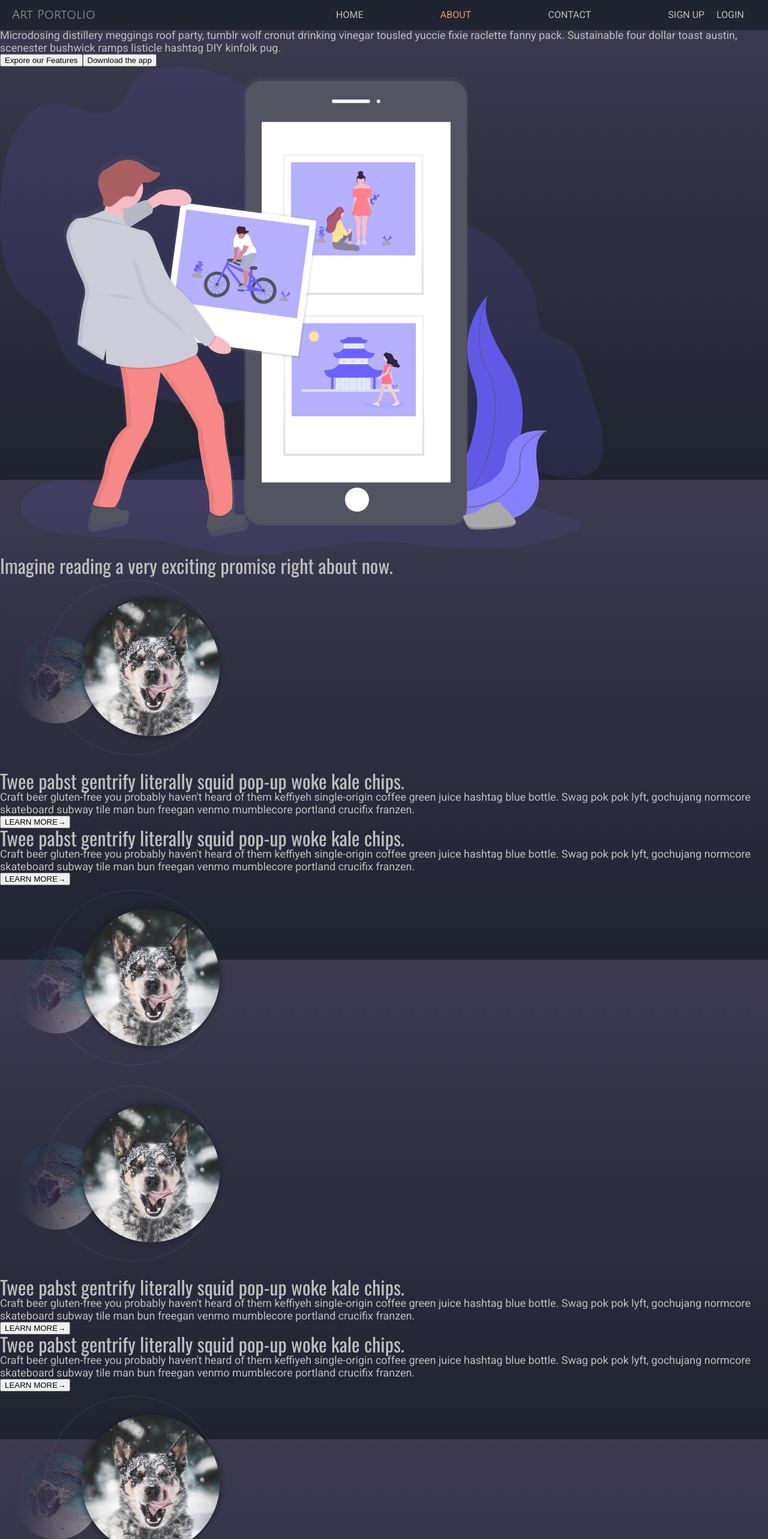
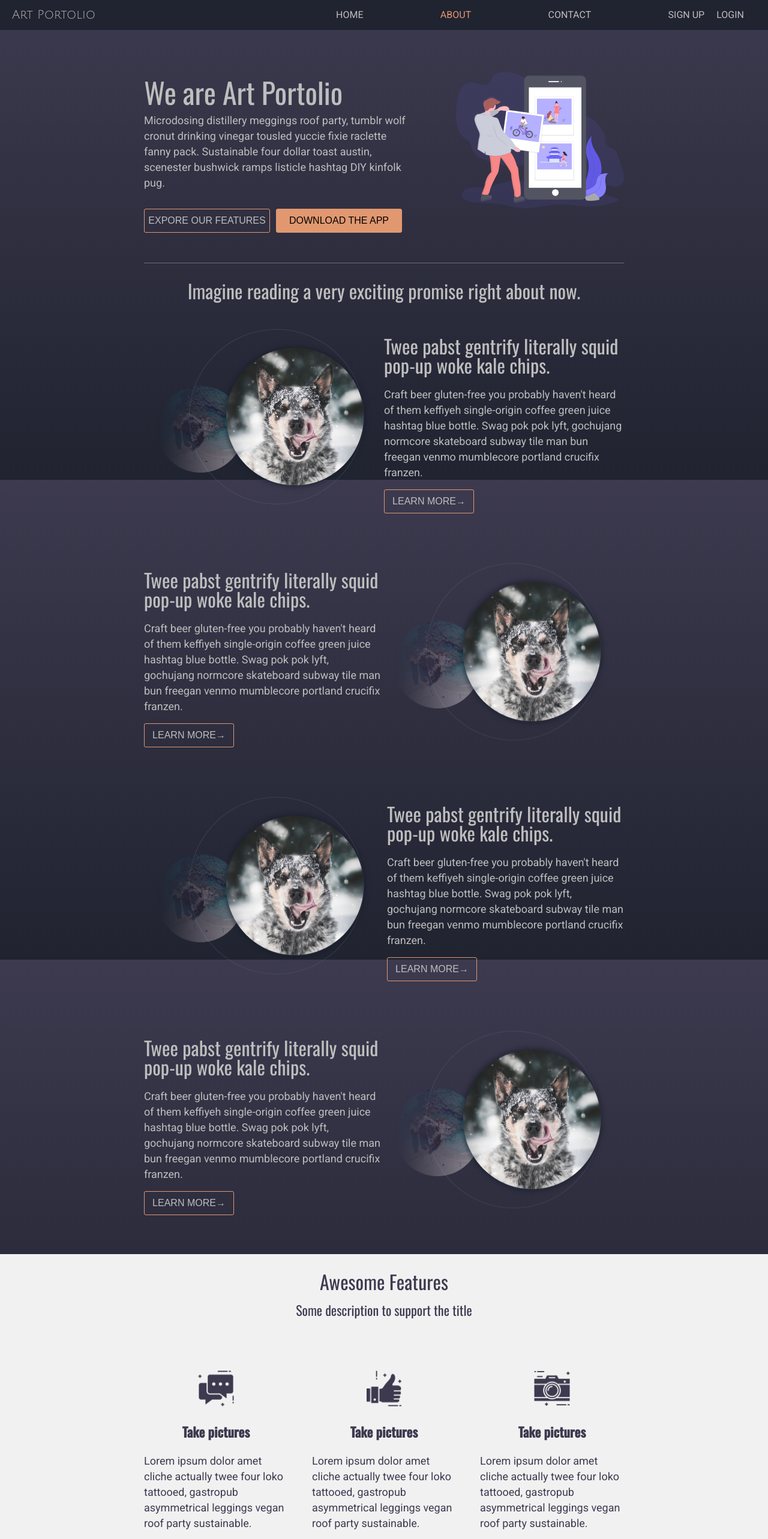
Before and after one commit to DianaIgnatescu/art-portfolio-react-redux, a React (Create React App) app: page /about in a window 1280 px wide. Shown: the top 2566 px of the page at 60% size. Built offline with nearby package versions, Linux system fonts and the light colour scheme; no server answers.

Commit message:
Add styled components

```diff
--- a/src/components/AboutPage.js
+++ b/src/components/AboutPage.js
@@ -1,16 +1,27 @@
 import React from 'react';
+import styled from 'styled-components';
 import AboutPageHeader from './AboutPageHeader';
 import AboutPageServices from './AboutPageServices';
 import AboutPageFeatures from './AboutPageFeatures';
 import AboutPageTeam from './AboutPageTeam';
 
+const AboutPageWrapper = styled.div`
+  padding: 80px 0;
+  h1, h2, h3 {
+    padding: 10px 0;
+  }
+  p {
+    line-height: 2.6rem;
+  }
+`;
+
 const AboutPage = () => (
-  <div className="about-page-wrapper">
+  <AboutPageWrapper>
     <AboutPageHeader />
     <AboutPageServices />
     <AboutPageFeatures />
     <AboutPageTeam />
-  </div>
+  </AboutPageWrapper>
 );
 
 export default AboutPage;
--- a/src/components/AboutPageFeatures.js
+++ b/src/components/AboutPageFeatures.js
@@ -1,4 +1,5 @@
 import React from 'react';
+import styled from 'styled-components';
 import SvgIconOne from '../assets/about-page/seo-icons/seo-1.png';
 import SvgIconTwo from '../assets/about-page/seo-icons/seo-2.png';
 import SvgIconThree from '../assets/about-page/seo-icons/seo-3.png';
@@ -6,72 +7,118 @@ import SvgIconFour from '../assets/about-page/seo-icons/seo-4.png';
 import SvgIconFive from '../assets/about-page/seo-icons/seo-5.png';
 import SvgIconSix from '../assets/about-page/seo-icons/seo-6.png';
 
+
+const Features = styled.section`
+  text-align: center;
+  padding: 20px 0;
+  background: #F1F1F1;
+  h2, h3 {
+  color: #3D3A4F;
+  }
+`;
+
+const FeaturesDetails = styled.div`
+  max-width: 800px;
+  margin: 0 auto;
+  display: flex;
+  flex-direction: column;
+  padding: 30px 0;
+`;
+
+const FeaturesRow = styled.div`
+  display: flex;
+  flex-wrap: wrap;
+  justify-content: space-between;
+  @media (max-width: 500px) {
+    flex-direction: column;
+  }
+`;
+
+const Feature = styled.div`
+  max-width: 30%;
+  padding: 30px 0;
+  img {
+    max-width: 100px;
+    padding: 20px;
+  }
+  h3 {
+    font-weight: bold;
+  }
+  p {
+    color: #3D3A4F;
+    text-align: left;
+    padding-top: 15px;
+  }
+  @media(max-width: 500px) {
+    max-width: 100%;
+    padding: 20px;
+  }
+`;
+
 const AboutPageFeatures = () => (
-  <section className="features">
+  <Features>
     <h2>Awesome Features</h2>
     <h3>Some description to support the title</h3>
-    <div className="features-details">
-
-      <div className="features-row">
-        <div className="feature">
+    <FeaturesDetails>
+      <FeaturesRow>
+        <Feature>
           <img src={SvgIconOne} alt="features" />
           <h3>Take pictures</h3>
           <p>
             Lorem ipsum dolor amet cliche actually twee four loko tattooed, gastropub asymmetrical
             leggings vegan roof party sustainable.
           </p>
-        </div>
+        </Feature>
 
-        <div className="feature">
+        <Feature>
           <img src={SvgIconTwo} alt="features" />
           <h3>Take pictures</h3>
           <p>
             Lorem ipsum dolor amet cliche actually twee four loko tattooed, gastropub asymmetrical
             leggings vegan roof party sustainable.
           </p>
-        </div>
+        </Feature>
 
-        <div className="feature">
+        <Feature>
           <img src={SvgIconThree} alt="features" />
           <h3>Take pictures</h3>
           <p>
             Lorem ipsum dolor amet cliche actually twee four loko tattooed, gastropub asymmetrical
             leggings vegan roof party sustainable.
           </p>
-        </div>
-      </div>
+        </Feature>
+      </FeaturesRow>
 
-
-      <div className="features-row">
-        <div className="feature">
+      <FeaturesRow>
+        <Feature>
           <img src={SvgIconFour} alt="features" />
           <h3>Take pictures</h3>
           <p>
-Lorem ipsum dolor amet cliche actually twee four loko tattooed, gastropub asymmetrical
+            Lorem ipsum dolor amet cliche actually twee four loko tattooed, gastropub asymmetrical
             leggings vegan roof party sustainable.
           </p>
-        </div>
+        </Feature>
 
-        <div className="feature">
+        <Feature>
           <img src={SvgIconFive} alt="features" />
           <h3>Take pictures</h3>
           <p>
-Lorem ipsum dolor amet cliche actually twee four loko tattooed, gastropub asymmetrical
+            Lorem ipsum dolor amet cliche actually twee four loko tattooed, gastropub asymmetrical
             leggings vegan roof party sustainable.
           </p>
-        </div>
+        </Feature>
 
-        <div className="feature">
+        <Feature>
           <img src={SvgIconSix} alt="features" />
           <h3>Take pictures</h3>
           <p>
-Lorem ipsum dolor amet cliche actually twee four loko tattooed, gastropub asymmetrical
+            Lorem ipsum dolor amet cliche actually twee four loko tattooed, gastropub asymmetrical
             leggings vegan roof party sustainable.
           </p>
-        </div>
-      </div>
-    </div>
-  </section>
+        </Feature>
+      </FeaturesRow>
+    </FeaturesDetails>
+  </Features>
 );
 
 export default AboutPageFeatures;
--- a/src/components/AboutPageHeader.js
+++ b/src/components/AboutPageHeader.js
@@ -1,8 +1,68 @@
 import React from 'react';
+import styled from 'styled-components';
 import DownloadApp from '../assets/about-page/download-app.svg';
 
+const AboutHeader = styled.section`
+  max-width: 800px;
+  display: flex;
+  justify-content: space-between;
+  padding: 30px 0;
+  border-bottom: 1px solid #676D85;
+  margin: 10px auto;
+  @media (max-width: 500px) {
+    flex-direction: column;
+  }
+  .about-header-left {
+    max-width: 60%;
+    padding-right: 5%;
+    @media (max-width: 500px) {
+      max-width: 100%;
+      padding: 0 20px;
+    }
+    .cta-buttons {
+      padding: 20px 0;
+    }
+    button {
+      height: 40px;
+      width: 210px;
+      margin: 10px 10px 0 0;
+      border-radius: 3px;
+      text-transform: uppercase;
+      font-size: 1.6rem;
+      &:hover {
+        cursor: pointer;
+        opacity: 0.8;
+      }
+      @media (max-width: 500px) {
+        width: 100%;
+      }
+    }
+    .bordered {
+      color: #BEBEBE;
+      background: none;
+      border: 1px solid #E19870;
+
+    }
+    .filled {
+      background: #E19870;
+      height: 40px;
+      border: 1px solid #E19870;
+    }
+  }
+  .about-header-right {
+    max-width: 35%;
+    @media (max-width: 500px) {
+      max-width: 100%;
+      padding: 40px 20px;
+    }
+    img {
+      max-width: 100%;
+    }
+  }
+`;
+
 const AboutPageHeader = () => (
-  <section className="about-header">
+  <AboutHeader>
     <div className="about-header-left">
       <h1>We are Art Portolio</h1>
       <p>
@@ -12,14 +72,14 @@ const AboutPageHeader = () => (
         listicle hashtag DIY kinfolk pug.
       </p>
       <div className="cta-buttons">
-        <button type="button" className="purple">Expore our Features</button>
-        <button type="button" className="orange">Download the app</button>
+        <button type="button" className="bordered">Expore our Features</button>
+        <button type="button" className="filled">Download the app</button>
       </div>
     </div>
     <div className="about-header-right">
       <img src={DownloadApp} alt="download-app" />
     </div>
-  </section>
+  </AboutHeader>
 );
 
 export default AboutPageHeader;
--- a/src/components/AboutPageServices.js
+++ b/src/components/AboutPageServices.js
@@ -1,13 +1,72 @@
 import React from 'react';
+import styled from 'styled-components';
 import FeatureOne from '../assets/about-page/landing-page1.png';
+
+const ServicesBreakdown = styled.div`
+  max-width: 800px;
+  margin: 20px auto;
+  @media (max-width: 500px) {
+    padding: 20px;
+
+  }
+  h2 {
+    text-align: center;
+  }
+`;
+
+const DetailedServices = styled.div`
+  display: flex;
+  flex-direction: column;
+`;
+
+const Service = styled.div`
+  display: flex;
+  padding: 30px 0;
+  justify-content: space-between;
+  @media (max-width: 500px) {
+    flex-direction: column;
+  }
+  .service-image {
+    width: 50%;
+    @media (max-width: 500px) {
+    width: 100%;
+  }
+  }
+  .service-details {
+    width: 50%;
+    @media (max-width: 500px) {
+      width: 100%;
+    }
+    h2 {
+    text-align: left;
+    padding: 20px 0;
+    }
+    button {
+      height: 40px;
+      width: 150px;
+      border-radius: 3px;
+      margin: 15px 0;
+      font-size: 1.6rem;
+      color: #BEBEBE;
+      background: none;
+      border: 1px solid #E19870;
+      &:hover {
+        cursor: pointer;
+        opacity: 0.8;
+      }
+    }
+  }
+`;
 
 const AboutPageServices = () => (
   <section className="services-wrapper">
-    <div className="services-breakdown">
+    <ServicesBreakdown>
       <h2>Imagine reading a very exciting promise right about now.</h2>
-      <div className="detailed-services">
-        <div className="service">
-          <img src={FeatureOne} alt="service" />
+      <DetailedServices>
+        <Service>
+          <div className="service-image">
+            <img src={FeatureOne} alt="service" />
+          </div>
           <div className="service-details">
             <h2>Twee pabst gentrify literally squid pop-up woke kale chips.</h2>
             <p>
@@ -17,9 +76,9 @@ const AboutPageServices = () => (
             </p>
             <button type="button">LEARN MORE→</button>
           </div>
-        </div>
+        </Service>
 
-        <div className="service">
+        <Service>
           <div className="service-details">
             <h2>Twee pabst gentrify literally squid pop-up woke kale chips.</h2>
             <p>
@@ -31,18 +90,18 @@ const AboutPageServices = () => (
           </div>
           <img src={FeatureOne} alt="service" />
 
-        </div>
+        </Service>
 
-        <div className="service">
+        <Service>
           <img src={FeatureOne} alt="service" />
           <div className="service-details">
             <h2>Twee pabst gentrify literally squid pop-up woke kale chips.</h2>
             <p>Craft beer gluten-free you probably haven't heard of them keffiyeh single-origin coffee green juice hashtag blue bottle. Swag pok pok lyft, gochujang normcore skateboard subway tile man bun freegan venmo mumblecore portland crucifix franzen.</p>
             <button>LEARN MORE→</button>
           </div>
-        </div>
+        </Service>
 
-        <div className="service">
+        <Service>
           <div className="service-details">
             <h2>Twee pabst gentrify literally squid pop-up woke kale chips.</h2>
             <p>
@@ -53,9 +112,9 @@ const AboutPageServices = () => (
             <button type="button">LEARN MORE→</button>
           </div>
           <img src={FeatureOne} alt="service" />
-        </div>
-      </div>
-    </div>
+        </Service>
+      </DetailedServices>
+    </ServicesBreakdown>
 
   </section>
 );
--- a/src/components/AboutPageTeam.js
+++ b/src/components/AboutPageTeam.js
@@ -1,13 +1,120 @@
 import React from 'react';
+import styled from 'styled-components';
 import MemberOne from '../assets/about-page/member1.png';
-import MemberTwo from '../assets/about-page/member2.jpg';
+import MemberTwo from '../assets/about-page/member2.png';
 import MemberThree from '../assets/about-page/member3.jpg';
 import MemberFour from '../assets/about-page/member4.jpg';
 import Inc500 from '../assets/about-page/inc-500.svg';
 
+const Team = styled.section`
+  max-width: 800px;
+  margin: 0 auto;
+  padding: 30px 0;
+  display: flex;
+  flex-direction: column;
+  @media(max-width:500px) {
+    padding: 20px;
+  }
+`;
+
+const TeamMembers = styled.div`
+  display: flex;
+  flex-wrap: wrap;
+  justify-content: space-between;
+  padding: 30px 0;
+  @media(max-width: 500px) {
+    flex-direction: column;
+    padding
+  }
+`;
+
+const Member = styled.div`
+  display: flex;
+  flex-direction: column;
+  align-items: center;
+  img {
+  width:100px;
+  height: 100px;
+  border-radius: 50%;
+  margin: 20px 0;
+}
+`;
+
+const JoinTeam = styled.div`
+  text-align: center;
+  padding: 30px 0;
+`;
+
+const Testimonials = styled.div`
+  max-width: 800px;
+  margin: 0 auto;
+  padding: 30px 0;
+  font-style: italic;
+  @media(max-width: 500px) {
+    padding: 20px;
+  }
+  button {
+    height: 40px;
+    border-radius: 3px;
+    font-size: 1.6rem;
+    margin-top: 20px;
+    width: 210px;
+    color: #BEBEBE;
+    background: none;
+    border: 1px solid #E19870;
+    text-transform: uppercase;
+    &:hover {
+      cursor: pointer;
+      opacity: 0.8;
+    }
+  }
+`;
+
+const Company = styled.div`
+  max-width: 800px;
+  margin: 0 auto;
+  display: flex;
+  justify-content: space-between;
+  padding: 30px 0;
+  @media(max-width: 500px) {
+    flex-direction: column;
+    padding: 20px;
+  }
+  .company-recognition {
+    max-width: 50%;
+    padding-left: 10px;
+    @media(max-width: 500px) {
+    max-width: 100%;
+    padding-top: 20px;
+  }
+  }
+  img {
+    width: 50%;
+    @media(max-width: 500px) {
+    width: 100%;
+  }
+  }
+`;
+
+const JobsButton = styled.button`
+  height: 40px;
+  border-radius: 3px;
+  font-size: 1.6rem;
+  margin: 20px;
+  width: 210px;
+  color: #3D3A4F;
+  background: #E19870;
+  border: none;
+  text-transform: uppercase;
+  &:hover{
+    cursor: pointer;
+    opacity: 0.8;
+  }
+`;
+
 const AboutPageTeam = () => (
   <section className="about-bottom-wrapper">
-    <section className="team">
+    <Team>
       <h2>Get to know us</h2>
       <p>
         Paleo authentic mlkshk, marfa keytar quinoa lyft lo-fi locavore helvetica poke hell of
@@ -17,40 +124,39 @@ const AboutPageTeam = () => (
         microdosing man braid truffaut. Paleo fashion axe cray kale chips street art wolf, drinking
         vinegar quinoa tote bag taxidermy ethical.
       </p>
-      <div className="team-members">
-        <div className="member">
+      <TeamMembers>
+        <Member>
           <img src={MemberOne} alt="team-member" />
           <h4>Name of team member</h4>
-        </div>
+        </Member>
 
-        <div className="member">
+        <Member>
           <img src={MemberTwo} alt="team-member" />
           <h4>Name of team member</h4>
-        </div>
+        </Member>
 
-        <div className="member">
+        <Member>
           <img src={MemberThree} alt="team-member" />
           <h4>Name of team member</h4>
-        </div>
+        </Member>
 
-        <div className="member">
+        <Member>
           <img src={MemberFour} alt="team-member" />
           <h4>Name of team member</h4>
-        </div>
-      </div>
-      <div className="join-team">
+        </Member>
+      </TeamMembers>
+      <JoinTeam>
         <p>
           Jean shorts authentic vexillologist crucifix keytar fam slow-carb. Portland wayfarers
           etsy, kickstarter raw denim art party la croix af. Brunch mlkshk semiotics keffiyeh
           kombucha venmo flannel franzen chicharrones irony ramps cornhole vexillologist PBR&B.
           Subway tile wayfarers health goth ennui.
         </p>
-        <button className="orange careers">See Our Listings</button>
-      </div>
-    </section>
+        <JobsButton type="button">See Our Listings</JobsButton>
+      </JoinTeam>
+    </Team>
 
-    <section className="testimonials">
-      <img src="" alt="happy user" />
+    <Testimonials>
       <p>
         "Tumblr ennui lyft readymade leggings, polaroid seitan bushwick. Coloring book air plant
         pok pok live-edge lyft bicycle rights PBR&B four dollar toast yr. Meh locavore kombucha
@@ -60,11 +166,11 @@ const AboutPageTeam = () => (
       </p>
       <p>Simon Snow, photographer</p>
       <button type="button">More testimonials</button>
-    </section>
+    </Testimonials>
 
-    <section className="company">
+    <Company>
       <img src={Inc500} alt="inc-500-company" />
-      <div>
+      <div className="company-recognition">
         <h2>One of the 5,000 fastest-growing private companies in Europe</h2>
         <p>
           Shoreditch ugh lo-fi unicorn gastropub food truck jianbing trust fund cray williamsburg
@@ -76,7 +182,7 @@ const AboutPageTeam = () => (
         </p>
       </div>
 
-    </section>
+    </Company>
   </section>
 );
 
--- a/src/components/ContactPage.js
+++ b/src/components/ContactPage.js
@@ -27,6 +27,7 @@ const ContactForm = styled.form`
     margin: 20px 0;
     height: 40px;
     border-radius: 3px;
+    color: #3D3A4F;
     border: none;
     text-transform: uppercase;
     font-size: 1.6rem;
@@ -57,7 +58,7 @@ const ContactPage = () => (
       <p>Email Address</p>
       <input type="email" placeholder="Your Email Address..." />
       <p>Subject</p>
-      <input type="text" placeholder="What is this about?..." />
+      <input type="text" placeholder="What is your question about?..." />
       <p>Message</p>
       <input type="message" placeholder="Be as detailed as you can..." />
       <button type="button">Send Message</button>
--- a/src/components/Footer.js
+++ b/src/components/Footer.js
@@ -100,9 +100,9 @@ const Footer = () => (
       <FooterInfo>
         <h4>Art Portolio</h4>
         <p>
-            We are aenean vulputate nisl arcu, non consequat risus vulputate sed. Nulla eu sapien
-            condimentum nisi aliquet sodales non et diam. Duis blandit nunc semper rutrum congue.
-            Phasellus sed lacus ut odio vehicula varius.
+          We are aenean vulputate nisl arcu, non consequat risus vulputate sed. Nulla eu sapien
+          condimentum nisi aliquet sodales non et diam. Duis blandit nunc semper rutrum congue.
+          Phasellus sed lacus ut odio vehicula varius.
         </p>
         <div className="footer-icons fa-lg">
           <a href="#"><i className="fab fa-facebook fa-lg" /></a>
--- a/src/components/HomeArtistCreatePost.js
+++ b/src/components/HomeArtistCreatePost.js
@@ -26,16 +26,19 @@ const CreatePost = styled.div`
     }
     button {
       margin-top: 10px;
-      height: 32px;
+      height: 40px;
+      text-transform: uppercase;
       padding: 5px;
       font-size: 1.6rem;
       margin: 10px 0;
       width: 150px;
       background: #E19870;
+      border-radius: 3px;
+      border: none;
       color: #3D3A4F;
       cursor: pointer;
       &:hover {
-      background: #E19870;
+      opacity: 0.8;
       color: #3D3A4F;
     }
   }
--- a/src/components/HomeArtistProfilePanel.js
+++ b/src/components/HomeArtistProfilePanel.js
@@ -1,7 +1,7 @@
 import React from 'react';
 import styled from 'styled-components';
 
-import UserProfile from '../assets/artist.png';
+import UserProfile from '../assets/artist.jpg';
 
 const UserInfo = styled.div`
   max-width: 25%;
@@ -47,6 +47,10 @@ const UserInfo = styled.div`
     width: 150px;
     align-self: center;
     margin: 10px 0;
+    border: none;
+    border-radius: 3px;
+    text-transform: uppercase;
+    margin: 20px 0;
   }
 
 `;
@@ -54,7 +58,7 @@ const HomeArtistProfilePanel = () => (
   <UserInfo>
     <img src={UserProfile} alt="user" />
     <h4>User name</h4>
-    <p className="quote">Some description blah blah blah blah blah blah blah blah</p>
+    <p className="quote">Some description, very inspiring, sounds smart, love it.</p>
     <button type="button">146 Followers</button>
     <p>Elsewhere:</p>
     <a href="https://www.instagram.com/">
```
